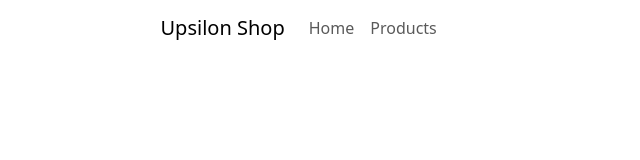
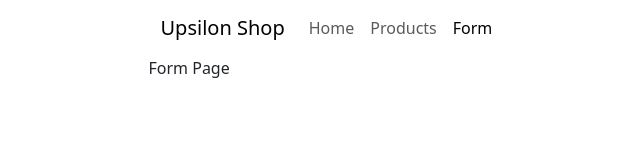
Before and after one commit to msultanovdev/upsilon-test, a React (Create React App) app: page /form in a window 1280 px wide. Shown: the top 160 px of the page, without its empty margins (76-716 px from the left). Built offline with nearby package versions, Linux system fonts and the light colour scheme.

Commit message:
feat: add form page & product model

```diff
--- a/src/layouts/Header/Header.tsx
+++ b/src/layouts/Header/Header.tsx
@@ -18,6 +18,9 @@ const Header = () => {
               <LinkContainer to="/products">
                 <Nav.Link>Products</Nav.Link>
               </LinkContainer>
+              <LinkContainer to="/form">
+                <Nav.Link>Form</Nav.Link>
+              </LinkContainer>
             </Nav>
           </Navbar.Collapse>
         </Container>
--- /dev/null
+++ b/src/pages/FormPage/FormPage.tsx
@@ -0,0 +1,5 @@
+const FormPage = () => {
+  return <div>Form Page</div>;
+};
+
+export default FormPage;
--- a/src/routes.ts
+++ b/src/routes.ts
@@ -1,3 +1,4 @@
+import FormPage from "./pages/FormPage/FormPage";
 import Home from "./pages/Home/Home";
 import Product from "./pages/Product/Product";
 import Products from "./pages/Products/Products";
@@ -15,4 +16,8 @@ export const rootRoutes = [
     path: "/products/:id",
     Component: Product,
   },
+  {
+    path: "/form",
+    Component: FormPage,
+  },
 ];
```
Also changed, not shown: src/models/Product.model.ts (added, +9 -0 lines).
